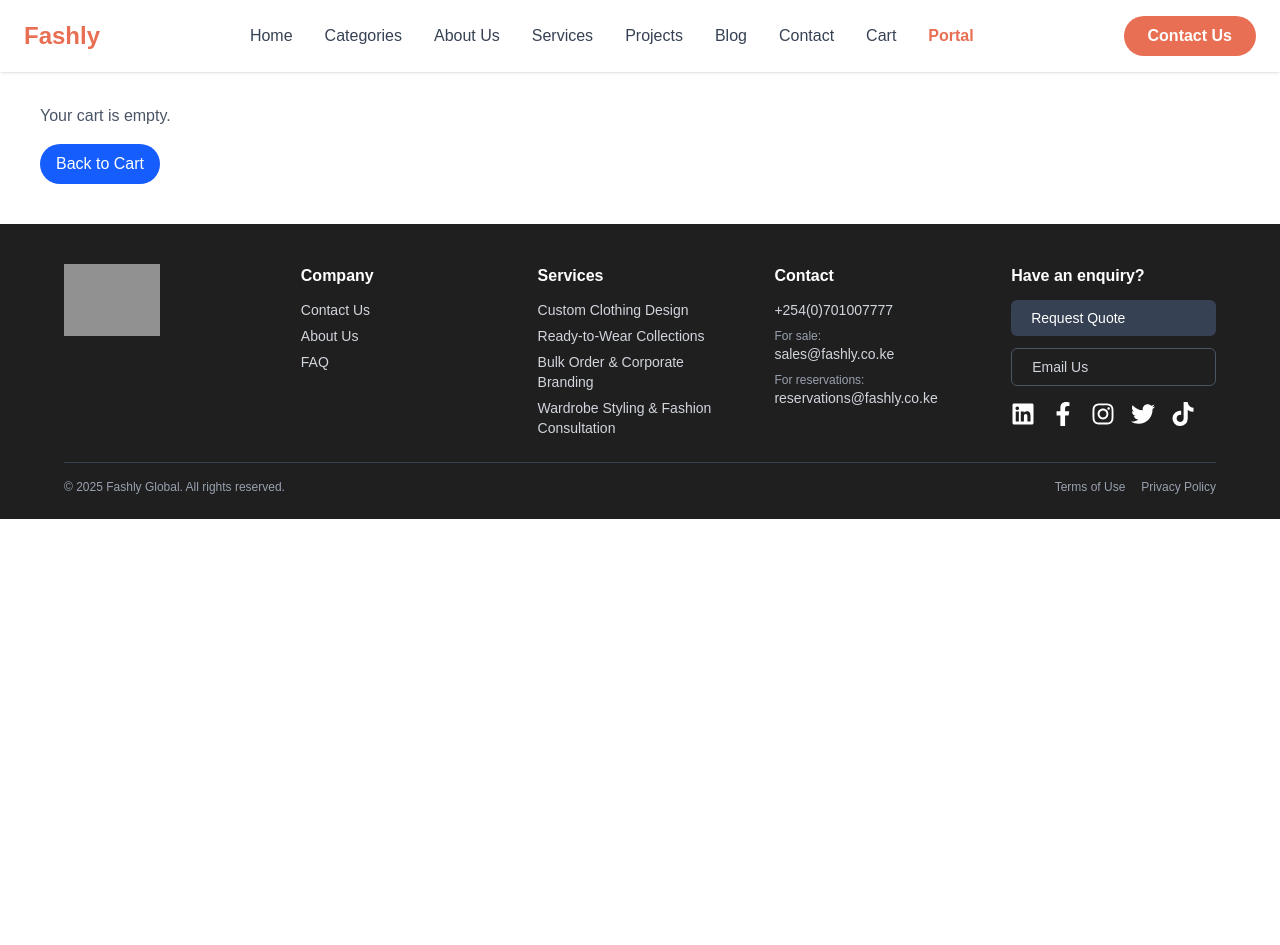
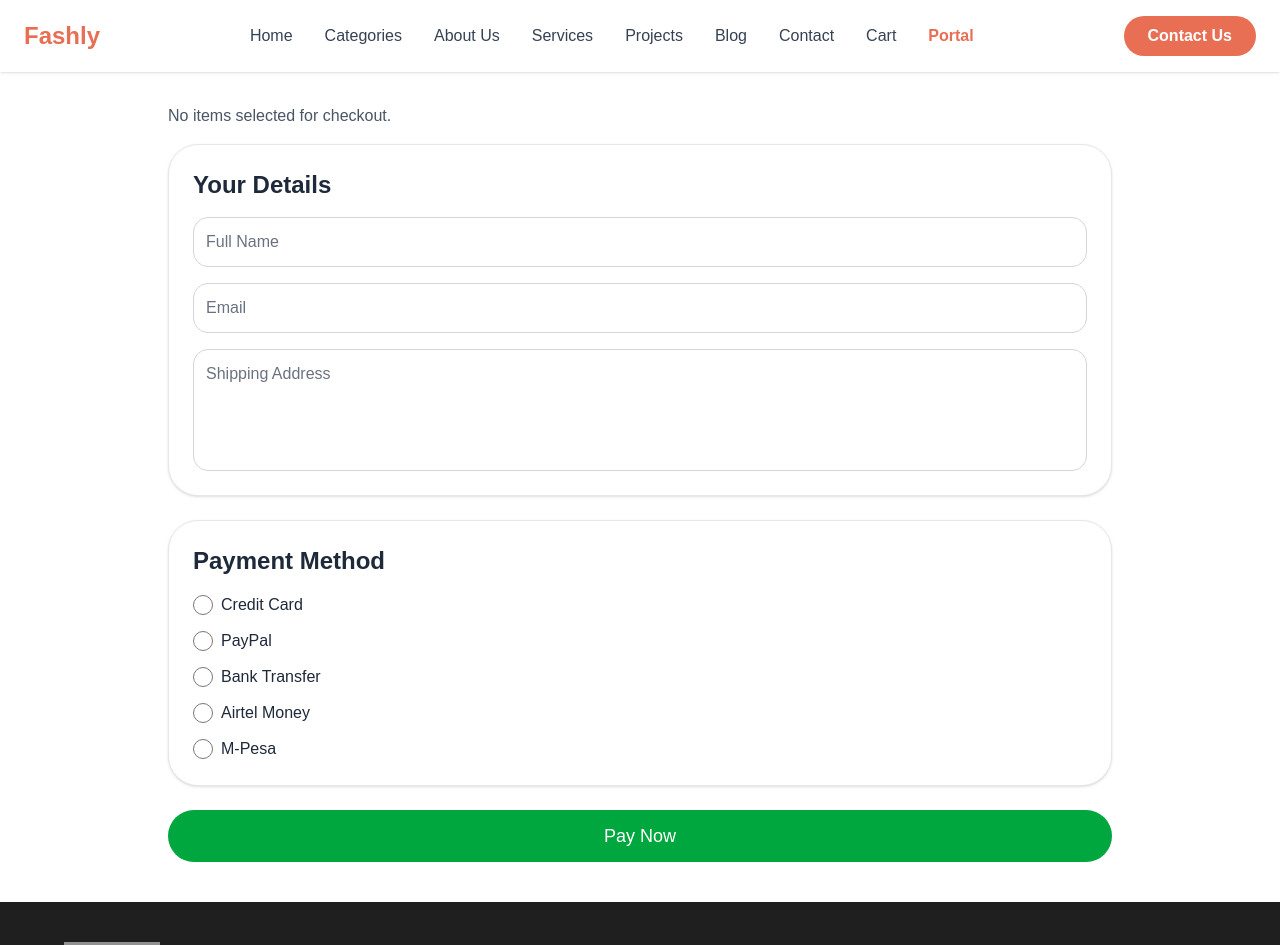
Before and after one commit to ALPHA-DEV-BLOCKCHAIN/alx-project-nexus, a Next.js app in the folder clothing-store/: page /checkout in a window 1280 px wide. Shown: the top 945 px of the page. Before the commit the page ends 800 px from the top, so only its background shows below. Built offline with nearby package versions, Linux system fonts and the light colour scheme; grey boxes are pictures that could not be loaded.

Commit message:
finetuned the website page dashboard and checkoutpage

```diff
--- a/clothing-store/src/app/checkout/page.tsx
+++ b/clothing-store/src/app/checkout/page.tsx
@@ -16,13 +16,14 @@
   const [paymentMethod, setPaymentMethod] = useState("");
   const [isLoggedIn, setIsLoggedIn] = useState(false);
   const [pastPurchases, setPastPurchases] = useState<CartItem[]>([]);
+  const [message, setMessage] = useState("");
 
   useEffect(() => {
+    const user = localStorage.getItem("userLoggedIn");
+    setIsLoggedIn(!!user);
+
     const storedChecked = JSON.parse(localStorage.getItem("checkedItems") || "[]");
     setCheckedItems(storedChecked.length ? storedChecked : cart.map(item => item.id));
-
-    const user = localStorage.getItem("userLoggedIn");
-    setIsLoggedIn(!!user);
 
     const past = localStorage.getItem("pastPurchases");
     if (past) setPastPurchases(JSON.parse(past));
@@ -34,23 +35,28 @@
 
   const handlePayment = () => {
     if (!isLoggedIn) {
-      router.push("/dashboard/login");
+      setMessage("You must login or register to pay.");
+      router.push("/portal"); // redirect to your portal login page
       return;
     }
 
     if (!name || !email || !address || !paymentMethod) {
-      alert("Please fill all fields and select a payment method.");
+      setMessage("Please fill in all your details and select a payment method.");
       return;
     }
 
+    // Save purchases
     const newPurchases = [...pastPurchases, ...itemsToCheckout];
     localStorage.setItem("pastPurchases", JSON.stringify(newPurchases));
     setPastPurchases(newPurchases);
 
+    // Clear cart
     clearCart();
     setCheckedItems([]);
-    alert(`Payment successful! Total: $${totalPrice.toFixed(2)} via ${paymentMethod}`);
-    router.push("/");
+    setMessage(""); // clear message
+
+    // Redirect to dashboard after payment
+    router.push("/dashboard");
   };
 
   const handleBackToCart = () => {
@@ -63,28 +69,20 @@
     );
   };
 
-  if (cart.length === 0) {
-    return (
-      <section className="p-10">
-        <h1 className="text-4xl font-bold mb-6">Checkout</h1>
-        <p className="text-gray-600">Your cart is empty.</p>
-        <button
-          onClick={handleBackToCart}
-          className="mt-4 bg-blue-600 hover:bg-blue-700 text-white py-2 px-4 rounded-[20px]"
-        >
-          Back to Cart
-        </button>
-      </section>
-    );
-  }
-
   return (
     <section className="p-10 max-w-5xl mx-auto">
-      <h1 className="text-4xl font-bold mb-6">Checkout</h1>
+      <h1 className="text-4xl font-bold mb-6 text-gray-800">Checkout</h1>
+
+      {message && (
+        <div className="mb-4 text-red-600 font-medium">{message}</div>
+      )}
 
       {/* Items Section */}
+      {itemsToCheckout.length === 0 ? (
+        <p className="text-gray-600 mb-4">No items selected for checkout.</p>
+      ) : (
         <div className="mb-8">
-        <h2 className="text-2xl font-semibold mb-4">Your Items</h2>
+          <h2 className="text-2xl font-semibold mb-4 text-gray-800">Your Items</h2>
           <div className="grid grid-cols-1 sm:grid-cols-2 md:grid-cols-3 gap-6">
             {itemsToCheckout.map((item, index) => (
               <div
@@ -131,6 +129,7 @@
             </button>
           </div>
         </div>
+      )}
 
       {/* User Info */}
       <div className="bg-white p-6 rounded-[30px] shadow mb-6 border border-gray-200">
@@ -163,7 +162,7 @@
       {/* Payment Methods */}
       <div className="bg-white p-6 rounded-[30px] shadow mb-6 border border-gray-200">
         <h2 className="text-2xl font-semibold mb-4 text-gray-800">Payment Method</h2>
-        <div className="flex flex-col gap-3">
+        <div className="flex flex-col gap-3 relative z-10">
           {["Credit Card", "PayPal", "Bank Transfer", "Airtel Money", "M-Pesa"].map(
             (method) => (
               <label
--- a/clothing-store/src/app/portal/page.tsx
+++ b/clothing-store/src/app/portal/page.tsx
@@ -3,11 +3,11 @@
 import Link from "next/link";
 import { useState, useEffect } from "react";
 import { useRouter } from "next/navigation";
-import { useUser } from "@/context/UserContext"; // <- make sure path is correct
+import { useUser } from "@/context/UserContext";
 
 export default function PortalPage() {
   const router = useRouter();
-  const { login } = useUser(); // use context login()
+  const { login } = useUser();
 
   const images = [
     "/portal/flowerdress.jpg",
@@ -18,18 +18,22 @@
   const [current, setCurrent] = useState(0);
   const [email, setEmail] = useState("");
   const [password, setPassword] = useState("");
+  const [error, setError] = useState("");
 
-  // Auto-carousel
+  // Auto-slide
   useEffect(() => {
-    const interval = setInterval(() => {
-      setCurrent((prev) => (prev + 1) % images.length);
-    }, 4000);
+    const interval = setInterval(
+      () => setCurrent((prev) => (prev + 1) % images.length),
+      4000
+    );
     return () => clearInterval(interval);
   }, []);
 
   // LOGIN HANDLER
   const handleLogin = (e: React.FormEvent) => {
     e.preventDefault();
+
+    setError("");
 
     const users = JSON.parse(localStorage.getItem("users") || "[]");
 
@@ -38,24 +42,25 @@
     );
 
     if (!user) {
-      // ⚠️ No alert() allowed → show inline error or ignore
-      console.warn("Invalid credentials");
+      setError("Invalid email or password.");
       return;
     }
 
-    // 1. Update Global User Context
+    // Store login in context
     login({ name: user.name, email: user.email });
 
-    // 2. Save full user (including role)
+    // Store login flag (IMPORTANT for Checkout)
+    localStorage.setItem("userLoggedIn", "true");
+
+    // Store current user
     localStorage.setItem("currentUser", JSON.stringify(user));
 
-    // 3. Redirect based on role
+    // Destination based on role
     const destination =
       user.role?.toLowerCase() === "admin"
         ? "/dashboard/admin"
         : "/dashboard";
 
-    // Important: small delay stops redirect bounce-back
     setTimeout(() => {
       router.push(destination);
     }, 150);
@@ -64,6 +69,7 @@
   return (
     <div className="w-full h-screen flex bg-gray-100 overflow-hidden">
 
+      {/* LEFT SLIDESHOW */}
       <div className="hidden md:block w-1/2 h-full relative">
         <img
           src={images[current]}
@@ -72,6 +78,7 @@
         <div className="absolute inset-0 bg-black/35"></div>
       </div>
 
+      {/* RIGHT LOGIN SIDE */}
       <div className="w-full md:w-1/2 bg-white h-full overflow-y-auto p-12 relative">
 
         <div className="flex items-center justify-between mb-10">
@@ -87,6 +94,11 @@
           Welcome back!
         </h1>
 
+        {/* INLINE ERROR */}
+        {error && (
+          <div className="mb-4 text-red-600 font-semibold">{error}</div>
+        )}
+
         <form className="flex flex-col gap-6" onSubmit={handleLogin}>
 
           <div>
@@ -95,13 +107,12 @@
             </label>
             <input
               type="email"
-              className="w-full border border-gray-400 rounded-md px-4 py-3 mt-2 text-gray-900 placeholder-gray-500"
+              className="w-full border border-gray-400 rounded-md px-4 py-3 mt-2 text-gray-900"
               placeholder="Enter your email address..."
               value={email}
               onChange={(e) => setEmail(e.target.value)}
               required
             />
-            <p className="text-red-600 text-sm">*</p>
           </div>
 
           <div>
@@ -110,15 +121,12 @@
             </label>
             <input
               type="password"
-              className="w-full border border-gray-400 rounded-md px-4 py-3 mt-2 text-gray-900 placeholder-gray-500"
+              className="w-full border border-gray-400 rounded-md px-4 py-3 mt-2 text-gray-900"
               placeholder="Enter your secure password..."
               value={password}
               onChange={(e) => setPassword(e.target.value)}
               required
             />
-            <p className="text-red-600 text-sm">
-              *Password must be at least 8 characters
-            </p>
           </div>
 
           <div className="text-right">
@@ -135,6 +143,7 @@
           </button>
         </form>
 
+        {/* REGISTER LINK */}
         <div className="mt-8 text-center">
           <span className="text-sm text-gray-800">Don’t have an account?</span>{" "}
           <Link
--- a/clothing-store/src/context/CartContext.tsx
+++ b/clothing-store/src/context/CartContext.tsx
@@ -1,11 +1,11 @@
 "use client";
 
-import { createContext, useContext, useState, ReactNode } from "react";
+import { createContext, useContext, useState, useEffect, ReactNode } from "react";
 
 export type CartItem = {
   id: number;
   name: string;
-  price: number; // changed to number
+  price: number;
   image: string;
 };
 
@@ -13,6 +13,8 @@
   cart: CartItem[];
   addToCart: (item: CartItem) => void;
   removeFromCart: (id: number) => void;
+  clearCart: () => void;               // ✅ NEW
+  cartCount: number;                   // ✅ NEW
 };
 
 const CartContext = createContext<CartContextType | null>(null);
@@ -20,16 +22,43 @@
 export function CartProvider({ children }: { children: ReactNode }) {
   const [cart, setCart] = useState<CartItem[]>([]);
 
+  // Load from localStorage on first load
+  useEffect(() => {
+    const saved = localStorage.getItem("cart");
+    if (saved) setCart(JSON.parse(saved));
+  }, []);
+
+  // Save to localStorage whenever cart changes
+  useEffect(() => {
+    localStorage.setItem("cart", JSON.stringify(cart));
+  }, [cart]);
+
+  // Add item to cart
   const addToCart = (item: CartItem) => {
     setCart((prev) => [...prev, item]);
   };
 
+  // Remove item
   const removeFromCart = (id: number) => {
     setCart((prev) => prev.filter((item) => item.id !== id));
   };
 
+  // CLEAR CART — Needed by Checkout
+  const clearCart = () => {
+    setCart([]);
+    localStorage.removeItem("cart");
+  };
+
   return (
-    <CartContext.Provider value={{ cart, addToCart, removeFromCart }}>
+    <CartContext.Provider
+      value={{
+        cart,
+        addToCart,
+        removeFromCart,
+        clearCart,       // ✅ added
+        cartCount: cart.length, // useful for navbar badges
+      }}
+    >
       {children}
     </CartContext.Provider>
   );
```
Also changed, not shown: clothing-store/src/app/dashboard/page.tsx (+61 -8 lines). Lines whose indentation alone changed are shown as unchanged.
